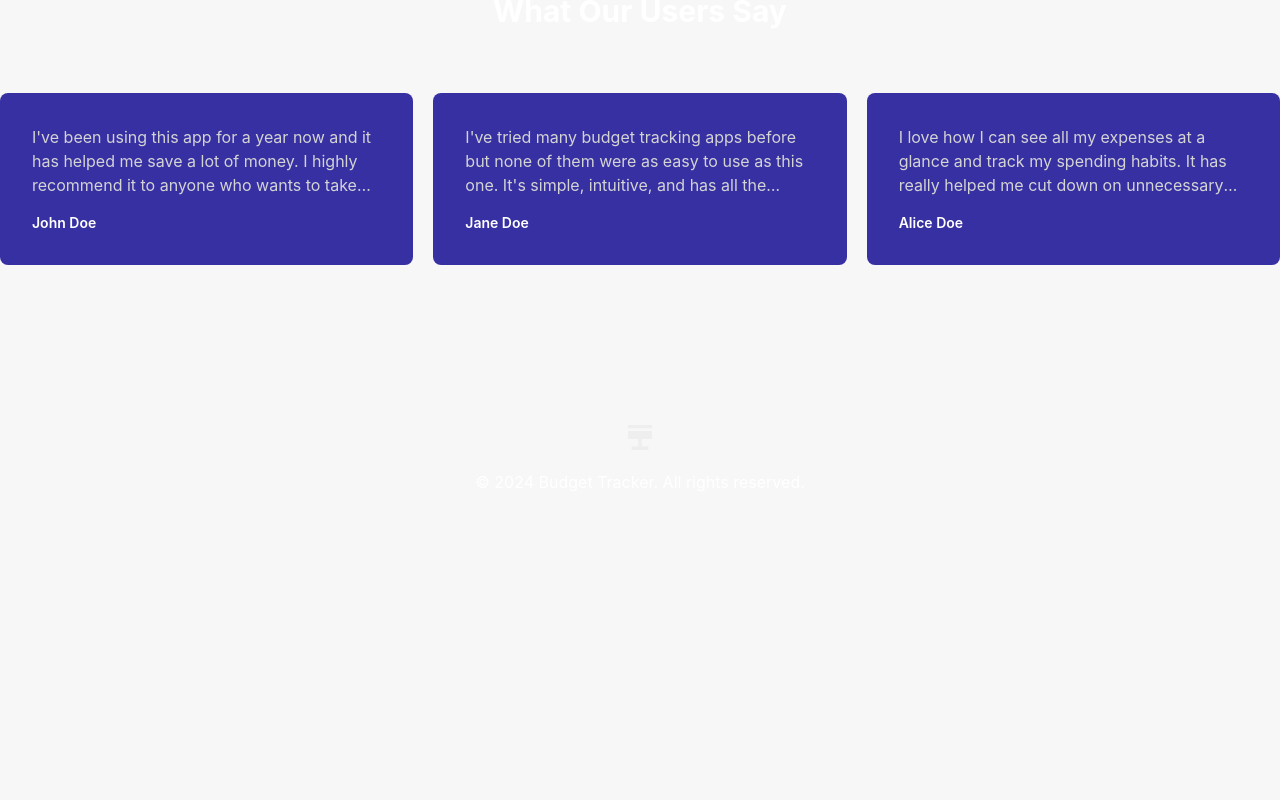
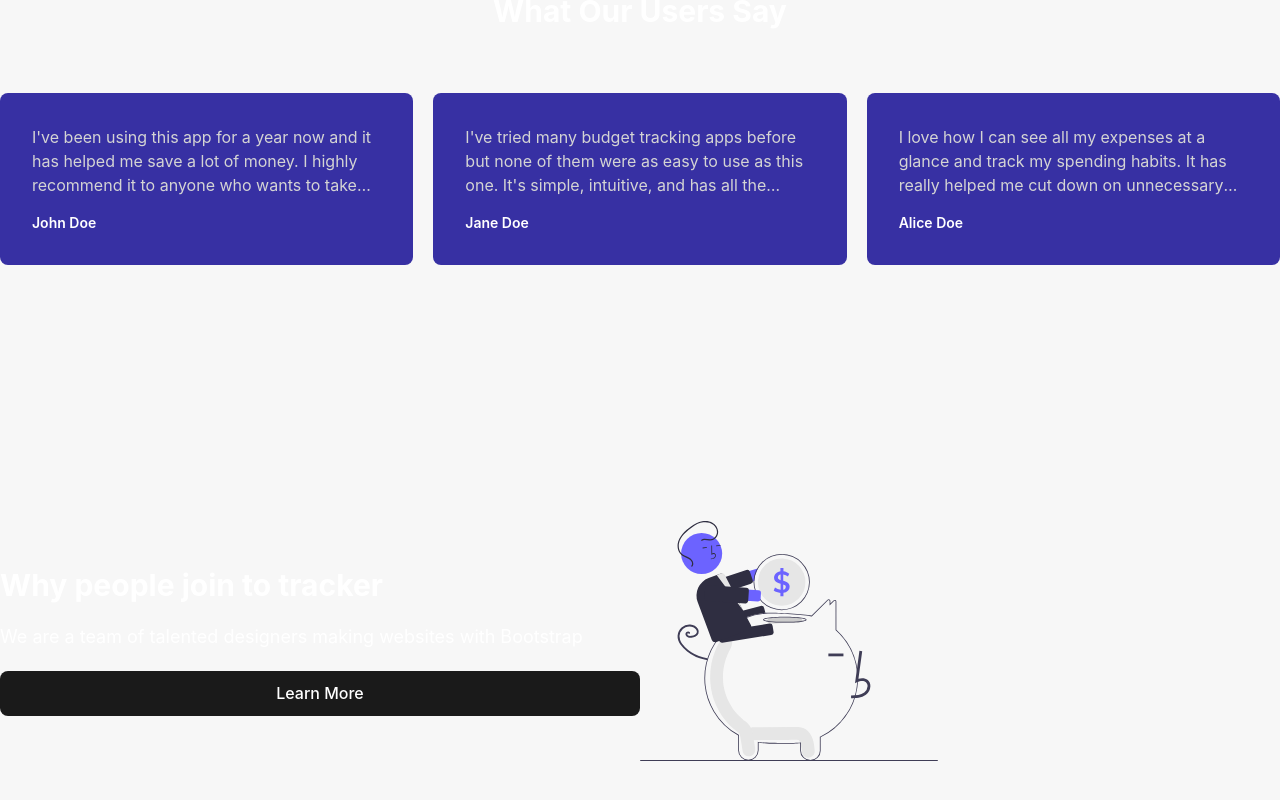
Before and after one commit to and27/tracker, a React (Vite) app: page /home in a window 1280 px wide. Shown: the part 1855-2655 px from the top of the page. Before the commit the page ends 2381 px from the top, so only its background shows below. Built offline with nearby package versions, Linux system fonts and the light colour scheme; no server answers.

Commit message:
feat: add scurve to home page

```diff
--- /dev/null
+++ b/src/components/Sections/SCurve.tsx
@@ -0,0 +1,16 @@
+const Scurve = () => (
+  <section className="mx-auto  py-[8rem]">
+    <div className="grid grid-cols-1 md:grid-cols-2 max-w-[1280px] mx-auto items-center">
+      <div className="flex flex-col gap-5">
+        <h2 className="text-3xl font-bold">Why people join to tracker</h2>
+        <p className="text-lg">
+          We are a team of talented designers making websites with Bootstrap
+        </p>
+        <button className="btn">Learn More</button>
+      </div>
+      <img src="heroImage1.svg" alt="scurve" className="max-h-[15rem]" />
+    </div>
+  </section>
+);
+
+export default Scurve;
--- a/src/pages/HomePage.tsx
+++ b/src/pages/HomePage.tsx
@@ -3,6 +3,7 @@ import TopMenu from "../components/TopMenu";
 import { Testimonials } from "../components/Sections/Testimonials";
 import { Footer } from "../components/Sections/Footer";
 import { HomePageChart } from "../components/HomePageChart";
+import Scurve from "../components/Sections/SCurve";
 
 const HomePage = () => {
   return (
@@ -11,6 +12,7 @@ const HomePage = () => {
       <Hero />
       <HomePageChart />
       <Testimonials />
+      <Scurve />
       <Footer />
     </div>
   );
```
